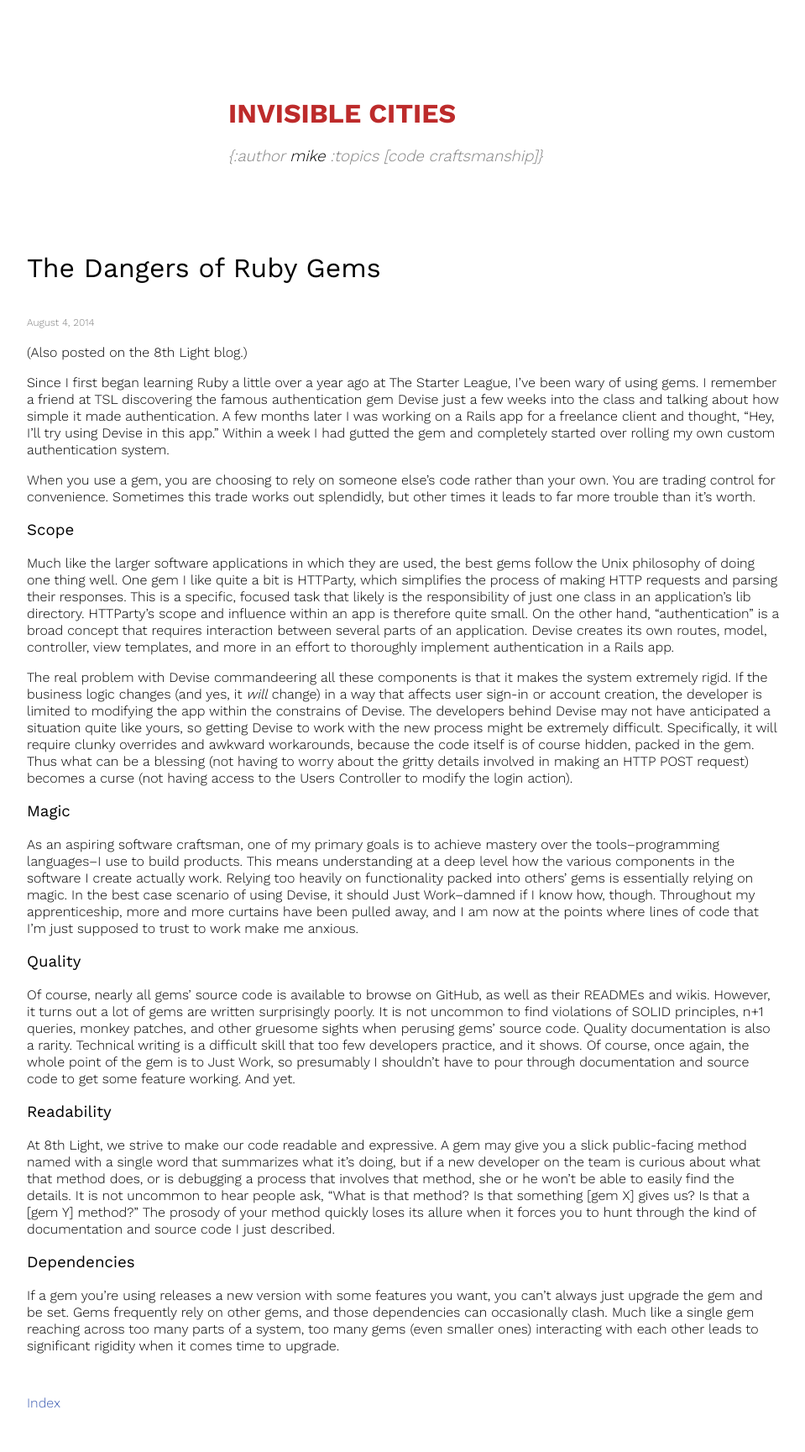
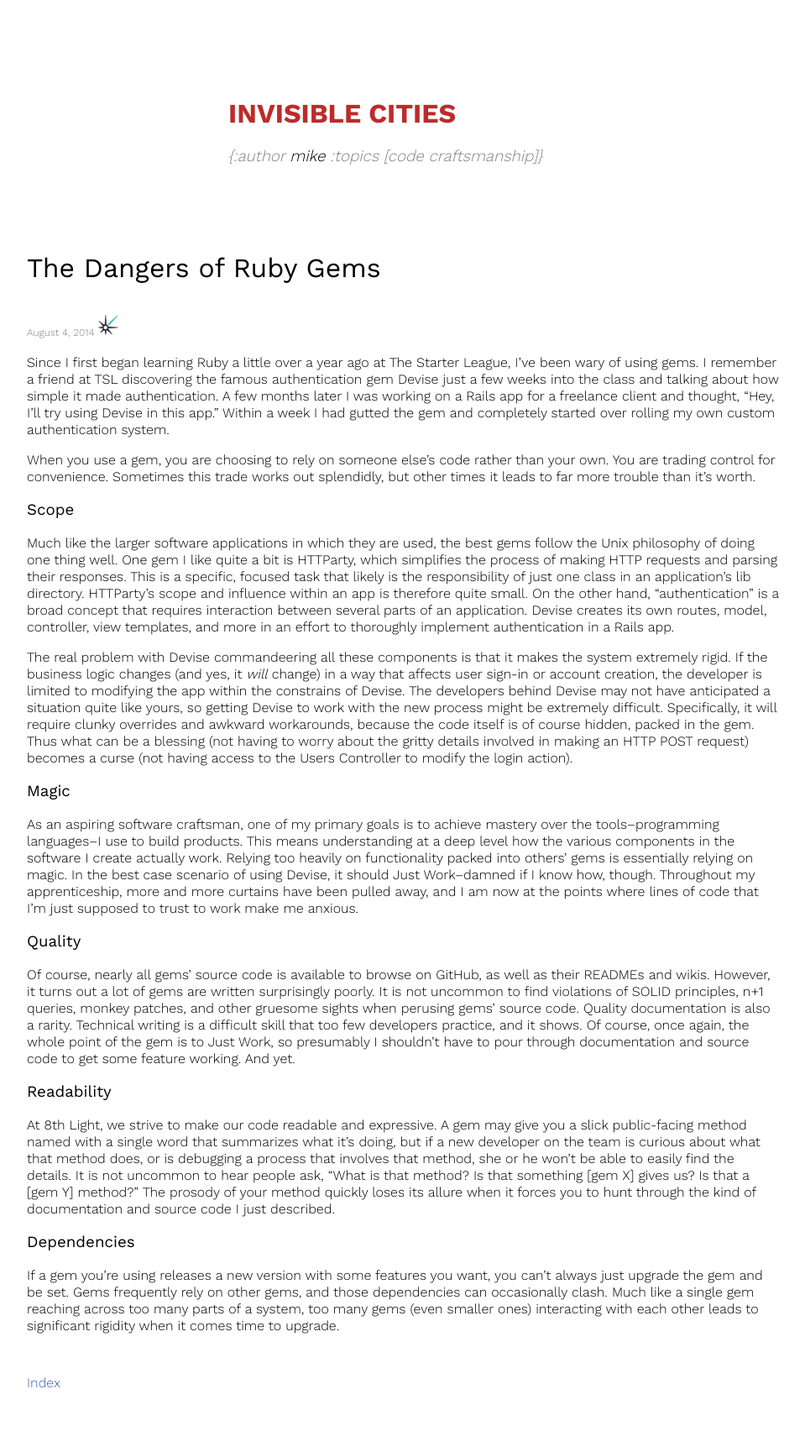
Before and after one commit to mikeknep/website, a Jekyll site: the page built from _posts/2014-08-04-dangers_of_gems.md, in a window 1280 px wide. Shown: the whole page at 84% size, without its empty margins (160-1119 px from the left). Built offline with Jekyll 4.4.1, drawn with Linux system fonts in a browser that asks for light colours; Markdown is read by kramdown in place of the engine named in the settings; after the commit the page ends 1705 px from its top, so only the background shows below that.

Commit message:
Use metadata to link to 8th Light blog

```diff
--- /dev/null
+++ b/_includes/post_date.html
@@ -0,0 +1,6 @@
+<p class="post-date">
+  {{ include.p.date | date: '%B %e, %Y' }}
+  {% if include.p.8thLightURL %}
+    <a href="{{ include.p.8thLightURL }}"><img src="/images/8th-Light-Logo.png" height="26" width="26"></a>
+  {% endif %}
+</p>
--- a/_includes/post_snippet.html
+++ b/_includes/post_snippet.html
@@ -4,6 +4,6 @@
     {{ post.excerpt }}
   </div>
   <div class="column one-fourth">
-    <p class="post-date">{{ post.date | date: '%B %e, %Y' }}</p>
+    {% include post_date.html p=post %}
   </div>
 </article>
--- a/_layouts/post.html
+++ b/_layouts/post.html
@@ -6,7 +6,7 @@ layout: default
   {% include blog_header.html %}
 
   <h1>{{ page.title }}</h1>
-  <p class="post-date">{{ page.date | date: '%B %e, %Y' }}<p>
+  {% include post_date.html p=page %}
 
   {{ content }}
   <p class="back-footer"><a class="colored" href="/invisible_cities">Index</a></p>
--- a/_posts/2014-08-04-dangers_of_gems.md
+++ b/_posts/2014-08-04-dangers_of_gems.md
@@ -2,9 +2,8 @@
 layout: post
 title: The Dangers of Ruby Gems
 excerpt: When you use a gem, you are choosing to rely on someone else's code rather than your own. You are trading control for convenience. Sometimes this trade works out splendidly, but other times it leads to far more trouble than it's worth.
+8thLightURL: http://blog.8thlight.com/mike-knepper/2014/08/05/the-dangers-of-ruby-gems.html
 ---
-
-(Also posted on the [8th Light blog][8lblog].)
 
 Since I first began learning Ruby a little over a year ago at The Starter League, I've been wary of using gems. I remember a friend at TSL discovering the famous authentication gem [Devise](https://github.com/plataformatec/devise) just a few weeks into the class and talking about how simple it made authentication. A few months later I was working on a Rails app for a freelance client and thought, "Hey, I'll try using Devise in this app." Within a week I had gutted the gem and completely started over rolling my own custom authentication system.
 
```
Also changed, not shown: other parts of _posts/2014-08-04-dangers_of_gems.md (+0 -2 lines), _posts/2014-06-26-stubbing-authentication-authorization-controllers.md (+1 -4 lines), _posts/2015-05-19-handling-exceptions-with-middleware-in-clojure.md (+1 -3 lines), _posts/2016-01-20-hidden-costs-of-leaving-a-monolith.md (+1 -5 lines), images/8th-Light-Logo.png (added).
